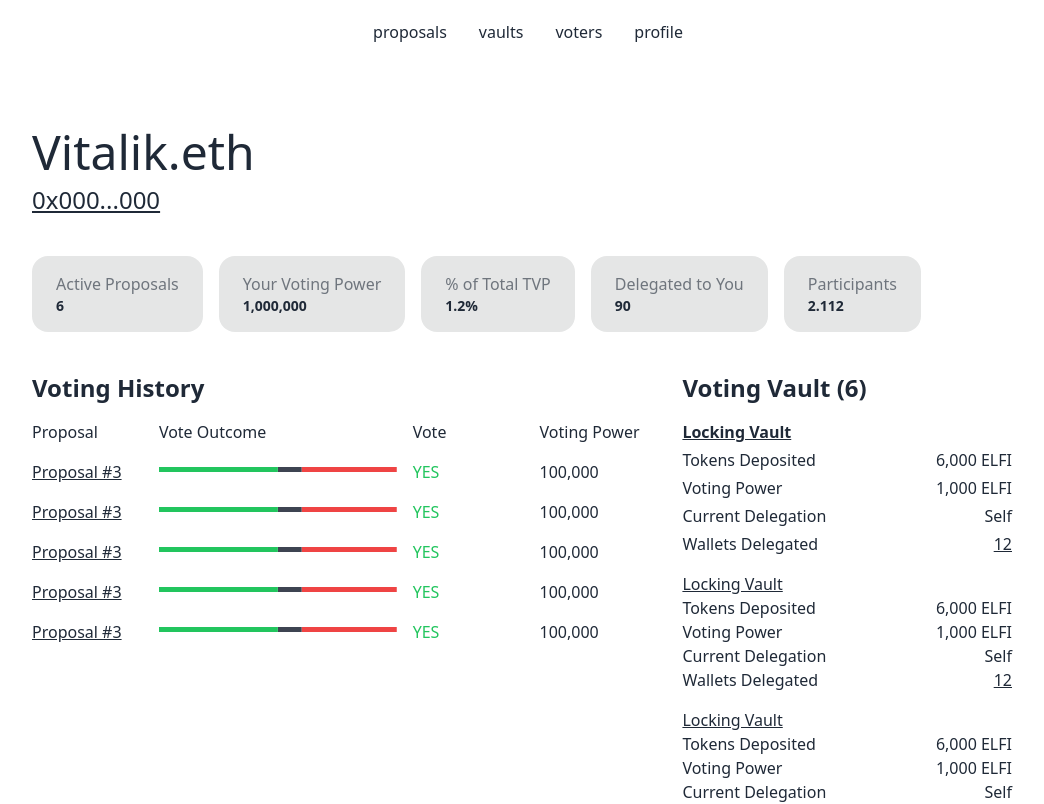
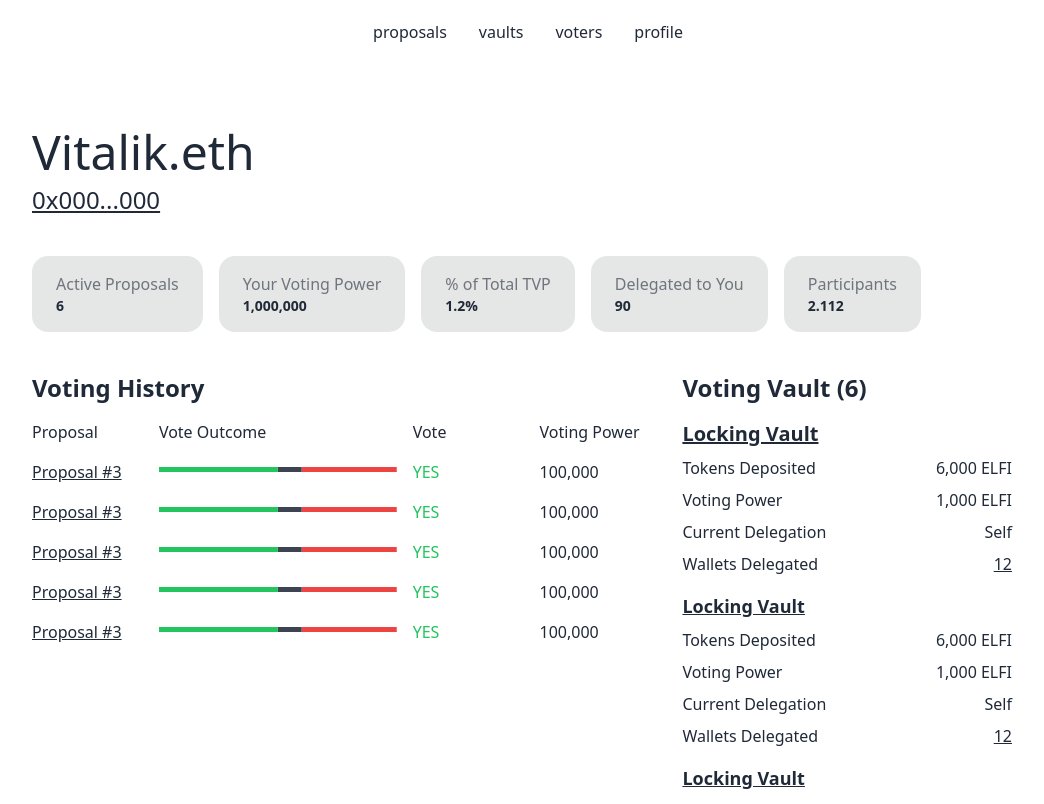
Before and after one commit to delvtech/council-kit, a Next.js app in the folder apps/council-ui/: page /voters/details in a window 1280 px wide. Shown: the whole page, without its empty margins (112-1156 px from the left). Built offline with nearby package versions, Linux system fonts and the light colour scheme; what wagmi would draw is missing.

Commit message:
Update details.tsx

```diff
--- a/apps/council-ui/pages/voters/details.tsx
+++ b/apps/council-ui/pages/voters/details.tsx
@@ -232,8 +232,8 @@
         <div className="flex flex-col gap-y-4 sm:basis-[35%]">
           <div className="text-2xl font-bold">Voting Vault (6)</div>
           <div className="flex h-96 flex-col gap-y-4 overflow-auto pr-3">
-            <div className="flex flex-col gap-y-1">
-              <h3 className="font-bold underline">Locking Vault</h3>
+            <div className="flex flex-col gap-y-2">
+              <h3 className="text-xl font-bold underline">Locking Vault</h3>
               <div className="flex">
                 <p>Tokens Deposited</p>
                 <p className="ml-auto">6,000 ELFI</p>
@@ -252,8 +252,8 @@
               </div>
             </div>
 
-            <div>
-              <h3 className="underline">Locking Vault</h3>
+            <div className="flex flex-col gap-y-2">
+              <h3 className="text-lg font-bold underline">Locking Vault</h3>
               <div className="flex">
                 <p>Tokens Deposited</p>
                 <p className="ml-auto">6,000 ELFI</p>
@@ -272,8 +272,8 @@
               </div>
             </div>
 
-            <div>
-              <h3 className="underline">Locking Vault</h3>
+            <div className="flex flex-col gap-y-2">
+              <h3 className="text-lg font-bold underline">Locking Vault</h3>
               <div className="flex">
                 <p>Tokens Deposited</p>
                 <p className="ml-auto">6,000 ELFI</p>
@@ -292,8 +292,8 @@
               </div>
             </div>
 
-            <div>
-              <h3 className="underline">Locking Vault</h3>
+            <div className="flex flex-col gap-y-2">
+              <h3 className="text-lg font-bold underline">Locking Vault</h3>
               <div className="flex">
                 <p>Tokens Deposited</p>
                 <p className="ml-auto">6,000 ELFI</p>
```
